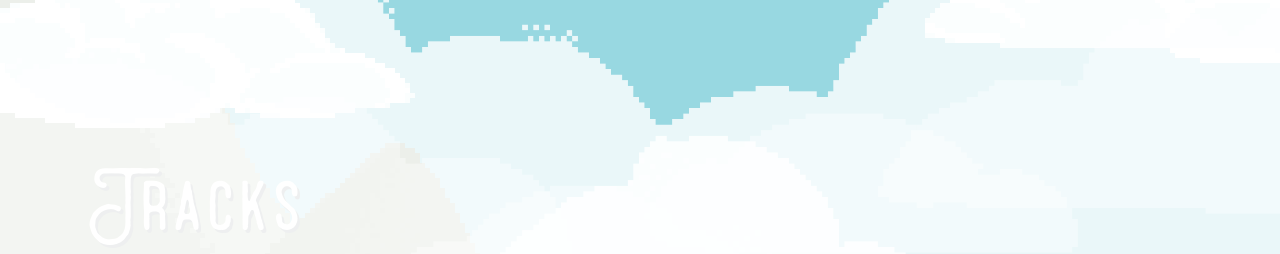
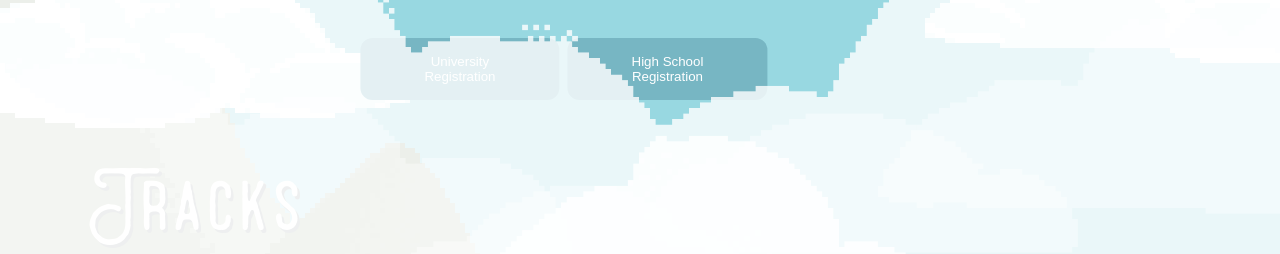
Before and after one commit to uncommonhacks/hacks22, a plain HTML site: page index.html in a window 1280 px wide. Shown: the part 542-796 px from the top of the page. Drawn offline with Linux system fonts and the light colour scheme.

Commit message:
adding signup buttons

```diff
--- a/index.html
+++ b/index.html
@@ -11,7 +11,16 @@
         <div id="title_hacks">H<span class="shape">a</span>cks</div>
         <div id="title_year">2022</div>
       </div>
+      <div id="signups">
+        <button class="signup_button" id="university">
+          University<br>
+          Registration
+        </button>
 
+        <button class="signup_button" id="highschool">
+          High School<br>
+          Registration</button>
+      </div>
     <div id="tracks">
         <div class="section_heading">Tracks</div>
         <img id="map" src="assets/map.png" alt="">
@@ -70,10 +79,6 @@
         <ul>
           <li>9:00 AM - morning meditation</li>
           <li>11:00 AM – pitching workshop</li>
-          <li>11:30 AM – hacker peer feedback session</li>
-          <li>2:00 PM – hacking ends</li>
-          <li>2:30 PM – project expo + judging</li>
-          <li>4:30 PM – closing ceremony + awards</li>
         </ul>
 
       </div>
--- a/style.css
+++ b/style.css
@@ -196,6 +196,32 @@ section::after {
   clear: both;
   height: auto;
 }
+#signups {
+  /* text-align: center; */
+  margin:auto;
+  top: 45vw;
+  position: absolute;
+  width: 50%;
+  width: 47vw;
+  transform: translateX(28vw);
+}
+.signup_button {
+  border: none;
+  background-color:rgb(119, 182, 195);
+  color: white;
+  padding: 1rem 4rem;
+  text-align: center;
+  text-decoration: none;
+  display: inline-block;
+  font-family:"Arial"
+  /* font-family: "Heubeul Rough";; */
+  font-size: 16px;
+  margin: 4px 2px;
+  /* transition-duration: 0.2s;
+  cursor: pointer; */
+  border-radius: 12px;
+}
+
 .button {
   border: none;
   color: white;
```
